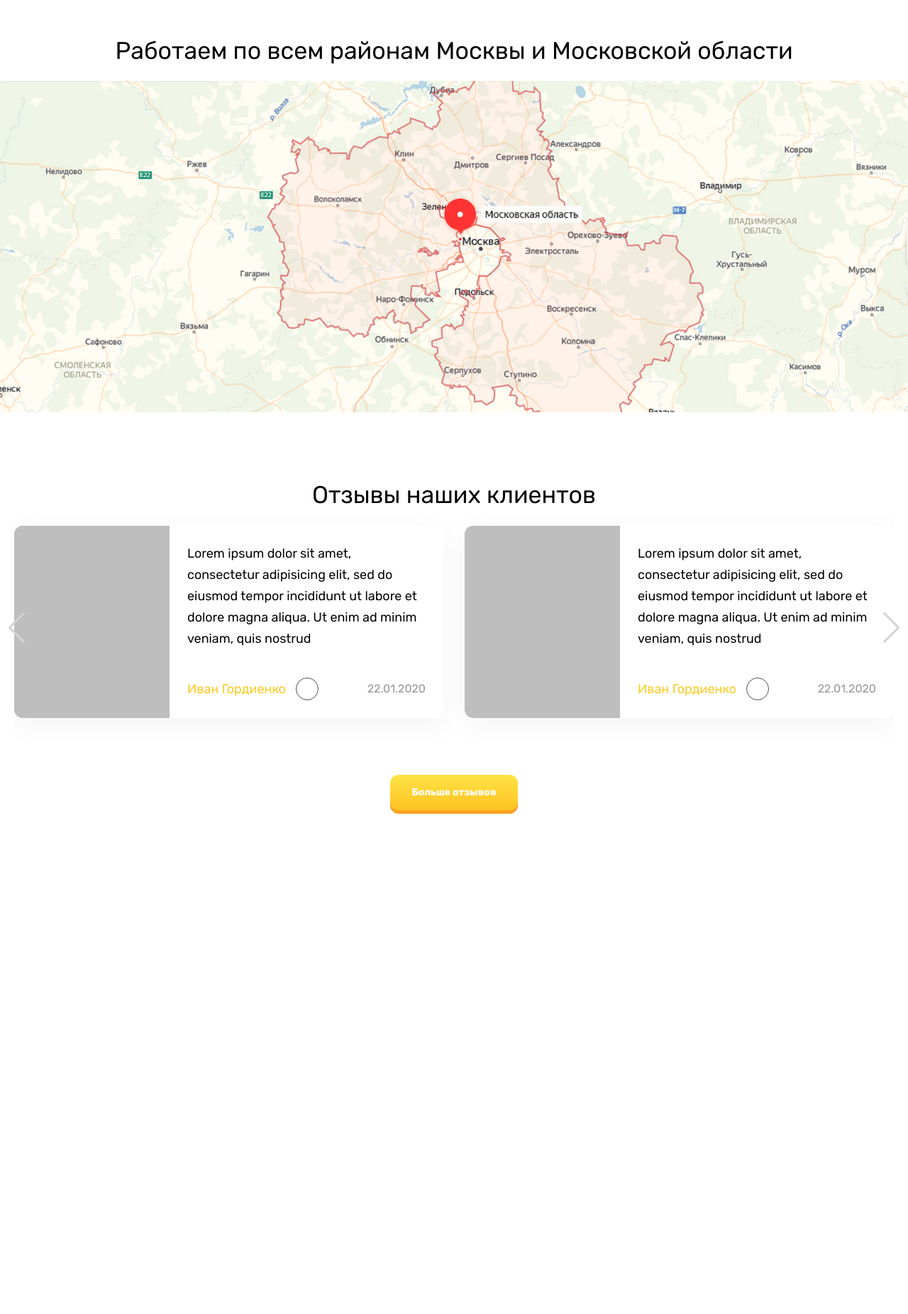
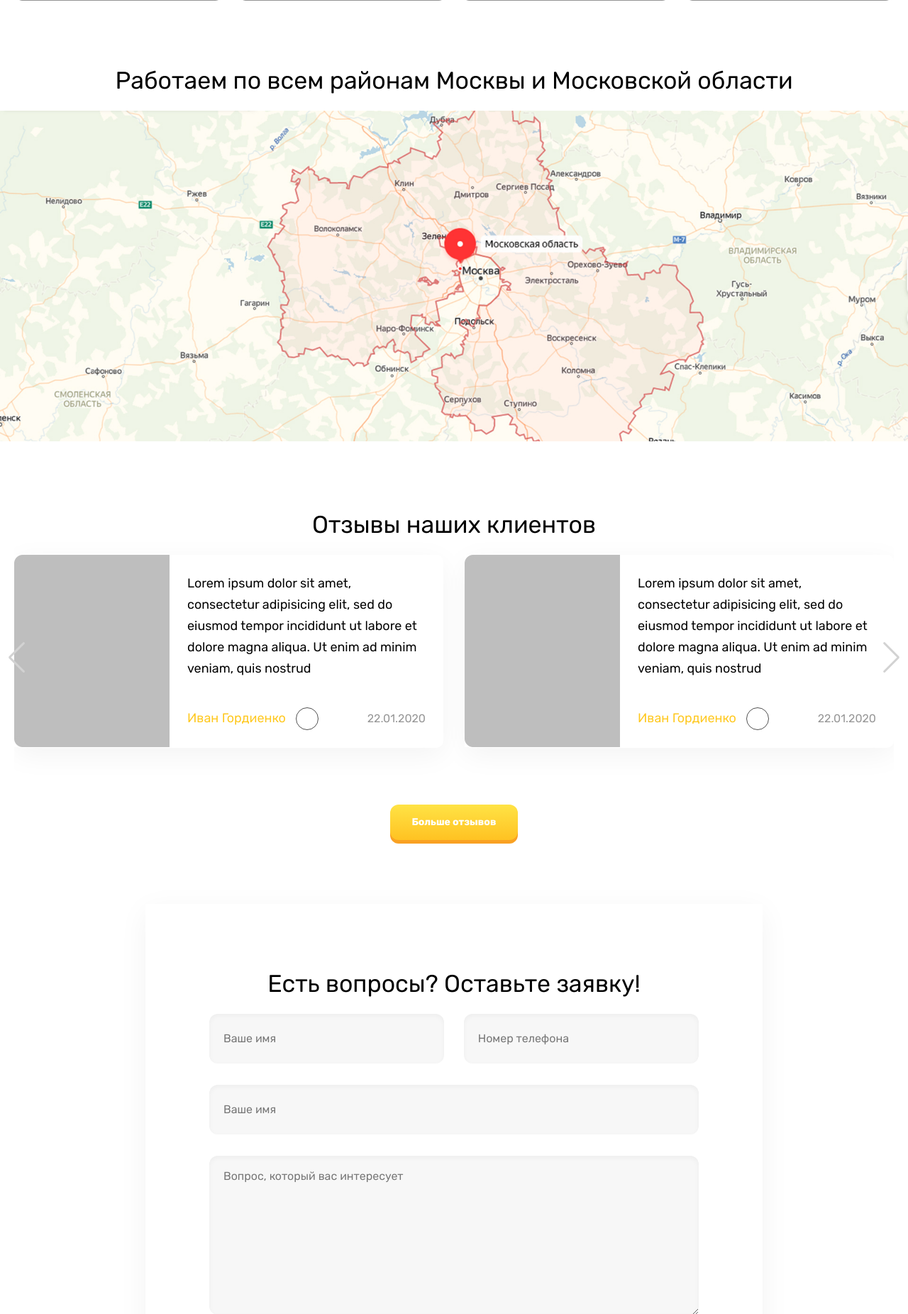
Before and after one commit to acr0matic/moskitsetki_msk, a PHP site: page / in a window 1280 px wide. Shown: the part 3552-5404 px from the top of the page at 71% size. Before the commit the page ends 4699 px from the top, so only its background shows below. Run offline with PHP 8.4, Linux system fonts and the light colour scheme; style sheets or scripts are compiled from the project's sources.

Commit message:
Сверстана секция "Контакт с нами"

```diff
--- a/src/index.html
+++ b/src/index.html
@@ -107,7 +107,7 @@
               </div>
               <!-- /.social -->
             </div>
-            <!-- /.action-block -->
+            <!-- /.wrapper -->
           </div>
           <!-- /.content -->
           <img class="promo-image" src="img/promo-img.jpg" alt="">
@@ -381,6 +381,34 @@
       </div>
       <!-- /.slider -->
     </section>
+
+    <section id="contact">
+      <form action="" class="form form-contact">
+        <div class="section-title">
+          <h2 class="primary-heading">Есть вопросы? Оставьте заявку!</h2>
+        </div>
+        <div class="input-wrapper">
+          <input class="input input-text width-half" type="text" name="" placeholder="Ваше имя">
+          <input class="input input-text width-half" type="text" name="" placeholder="Номер телефона">
+        </div>
+        <!-- /.text-inputs -->
+        <input class="input input-text width-full" type="text" name="" placeholder="Ваше имя">
+        <textarea class="input input-text width-full" cols="30" rows="10" placeholder="Вопрос, который вас интересует"></textarea>
+        <div class="wrapper">
+          <button class="button button-large width-half">Оставить заявку</button>
+          <div class="social">
+            <span>Мы в соц. сетях:</span>
+            <a href="" class="social-link"><img src="" alt=""></a>
+            <a href="" class="social-link"><img src="" alt=""></a>
+            <a href="" class="social-link"><img src="" alt=""></a>
+          </div>
+          <!-- /.social -->
+        </div>
+        <!-- /.wrapper -->
+
+      </form>
+
+    </section>
   </main>
 
   <!-- Подвал -->
--- a/src/styles/scss/base/_helpers.scss
+++ b/src/styles/scss/base/_helpers.scss
@@ -13,6 +13,7 @@
   display: flex;
   align-items: center;
   justify-content: space-between;
+  width: 100%;
 }
 
 .section-title {
@@ -34,3 +35,11 @@
     border-radius: 50%;
   }
 }
+
+.width-full {
+  width: 100%;
+}
+
+.width-half {
+  width: 48%;
+}
--- a/src/styles/scss/components/_button.scss
+++ b/src/styles/scss/components/_button.scss
@@ -5,7 +5,7 @@
 .button {
   display: block;
 
-  width: 180px;
+  min-width: 180px;
   height: 50px;
 
   border: none;
@@ -28,7 +28,7 @@
   }
 
   &-large {
-    width: 240px;
+    min-width: 240px;
     height: 70px;
   }
 
--- a/src/styles/scss/components/_form.scss
+++ b/src/styles/scss/components/_form.scss
@@ -1,5 +1,20 @@
-.form-callback {
+.form {
   display: flex;
-  align-items: center;
-  justify-content: center;
+
+  &-callback {
+    align-items: center;
+    justify-content: center;
+  }
+
+  &-contact {
+    flex-direction: column;
+    align-items: center;
+    justify-content: center;
+
+    max-width: 870px;
+    margin: 0 auto;
+    padding: 90px;
+
+    box-shadow: 0 10px 40px 0 rgba(0, 0, 0, 0.05);
+  }
 }
--- a/src/styles/scss/components/_input.scss
+++ b/src/styles/scss/components/_input.scss
@@ -1,12 +1,35 @@
 .input {
-  width: 30%;
+  min-height: 70px;
 
   border: none;
   border-radius: 12px;
   outline: none;
 
   padding: 20px;
-  margin-right: 30px;
 
   box-shadow: inset 0 3px 7px 0 rgba(0, 0, 0, 0.04);
+
+  &-wrapper {
+    display: flex;
+    justify-content: space-between;
+    width: 100%;
+  }
+
+  &-text {
+    margin-bottom: 30px;
+  }
 }
+
+.form-callback {
+  .input-text {
+    width: 30%;
+    margin-right: 30px;
+  }
+}
+
+.form-contact {
+  .input {
+    background: #f7f7f7;
+    box-shadow: inset 0 3px 7px 0 rgba(0, 0, 0, 0.04);
+  }
+}
```
Also changed, not shown: src/scripts/script.js (line endings or trailing spaces), src/styles/scss/components/_slider.scss (line endings or trailing spaces).
